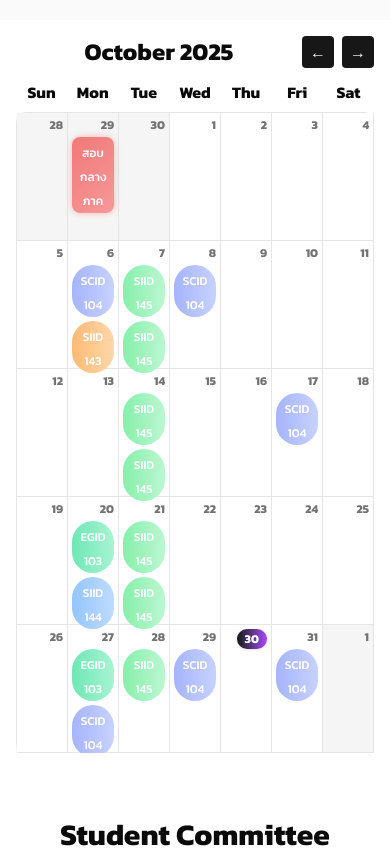
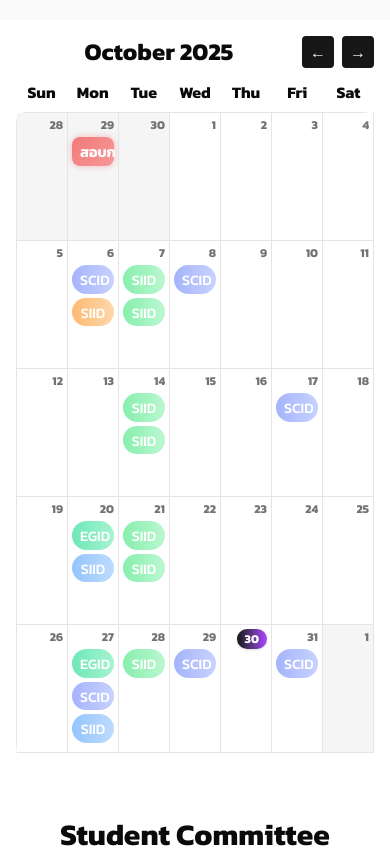
Before and after one commit to SirirajSC136/SI136-Website, a Next.js app: page / in a window 390 px wide. Shown: the part 2920-3768 px from the top of the page. Built offline with nearby package versions, Linux system fonts and the light colour scheme; no server answers.

Commit message:
Fix Calendar UI

```diff
--- a/app/components/main/Calendar.module.css
+++ b/app/components/main/Calendar.module.css
@@ -90,14 +90,36 @@
 	}
 }
 
-.eventTitle {
-	font-size: 0.75rem;
+.eventFullTitle {
+	display: inline;
+}
+
+.eventShortCode {
+	display: none;
+}
+
+.evenTopic {
+	display: inline;
+}
+
+@media (max-width: 648px) {
+	.eventFullTitle {
+		display: none;
+	}
+	.eventShortCode {
+		display: inline;
+		font-size: 0.9rem;
+	}
+}
+
+.eventTopic {
+	font-size: 0.9rem;
 	line-height: 1rem;
 	font-weight: 500;
 }
 
-@media (min-width: 640px) {
-	.eventTitle {
+@media (min-width: 648px) {
+	.eventTopic {
 		font-size: 1rem;
 		line-height: 1.25rem;
 	}
--- a/app/components/main/Calendar.tsx
+++ b/app/components/main/Calendar.tsx
@@ -79,14 +79,27 @@ const Calendar: React.FC = () => {
 	}
 
 	function splitTitle(title: string) {
-		const idx = title.indexOf("(");
-		if (idx === -1) {
-			return { subject: title.trim(), topic: "" };
+		const codeMatch = title.match(
+			/^(SIID\s?\d+|EGID\s?\d+|SCID\s?\d+|ITCS\s?\d+)/i
+		);
+
+		let subject = "";
+		let topic = "";
+
+		if (codeMatch) {
+			subject = codeMatch[0].replace(/\s+/, " ").trim();
+			topic = title.replace(codeMatch[0], "").trim();
+		} else {
+			const idx = title.indexOf("(");
+			if (idx === -1) {
+				subject = title.trim();
+			} else {
+				subject = title.slice(0, idx).trim();
+				topic = title.slice(idx).trim();
+			}
 		}
-		return {
-			subject: title.slice(0, idx).trim(),
-			topic: title.slice(idx).trim(), // includes the parentheses
-		};
+
+		return { subject, topic };
 	}
 
 	function closeModal() {
@@ -184,10 +197,8 @@ const Calendar: React.FC = () => {
 											<button
 												key={i}
 												onClick={() => setSelectedEvent(ev)}
-												className={`relative z-0 px-2 py-0.5 rounded-full text-accent
-                        font-medium transition-transform duration-200 hover:scale-105
-                        hover:-translate-y-0.5 hover:shadow-lg ${
-													ev.title.includes("สอบ Summative")
+												className={`relative z-0 px-2 py-0.5 rounded-full font-medium transition-transform duration-200 hover:scale-105 hover:-translate-y-0.5 hover:shadow-lg ${
+													ev.title.includes("Sum")
 														? styles.summativeEvent
 														: ev.title.includes("สอบปลายภาค") ||
 														  ev.title.includes("สอบกลางภาค")
@@ -195,17 +206,21 @@ const Calendar: React.FC = () => {
 														: "text-white"
 												}`}
 												style={
-													ev.title.includes("สอบ Summative")
+													ev.title.includes("Sum")
 														? {}
 														: ev.title.includes("สอบปลายภาค") ||
 														  ev.title.includes("สอบกลางภาค")
 														? {}
 														: { background: getCourseColor(ev) }
 												}>
-												<span className={styles.eventTitle}>{subject}</span>
+												<span className={styles.eventFullTitle}>{subject}</span>
+												<span className={styles.eventShortCode}>
+													{subject.slice(0, 4)}
+												</span>
+
 												{topic && (
 													<span
-														className={`${styles.eventTitle} ml-1 max-[1148px]:hidden`}>
+														className={`${styles.eventTopic} ml-1 max-[1148px]:hidden`}>
 														{topic}
 													</span>
 												)}
@@ -223,12 +238,8 @@ const Calendar: React.FC = () => {
 					<div className="fixed inset-0 bg-black/50 backdrop-blur-sm flex items-center justify-center z-50">
 						<div
 							className={`relative bg-card/80 backdrop-blur-md border border-white/20
-              rounded-xl shadow-2xl w-[90%] sm:w-[80%] md:max-w-lg p-6
-              ${
-								isClosing
-									? "animate-out fade-out zoom-out"
-									: "animate-in fade-in zoom-in"
-							}`}>
+							rounded-xl shadow-2xl w-[90%] sm:w-[80%] md:max-w-lg p-6
+							${isClosing ? "animate-out fade-out zoom-out" : "animate-in fade-in zoom-in"}`}>
 							<button
 								onClick={closeModal}
 								className="absolute top-3 right-3 text-muted-foreground hover:text-foreground transition">
@@ -258,7 +269,7 @@ const Calendar: React.FC = () => {
 										👩‍🏫 {selectedEvent.professor}
 									</span>
 								)}
-								{selectedEvent.title.includes("สอบ Summative") && (
+								{selectedEvent.title.includes("Sum") && (
 									<span
 										className={`${styles.summativeEvent} px-2 py-0.5 text-xs rounded-full`}>
 										{selectedEvent.title}
```
Also changed, not shown: data/events.json.
